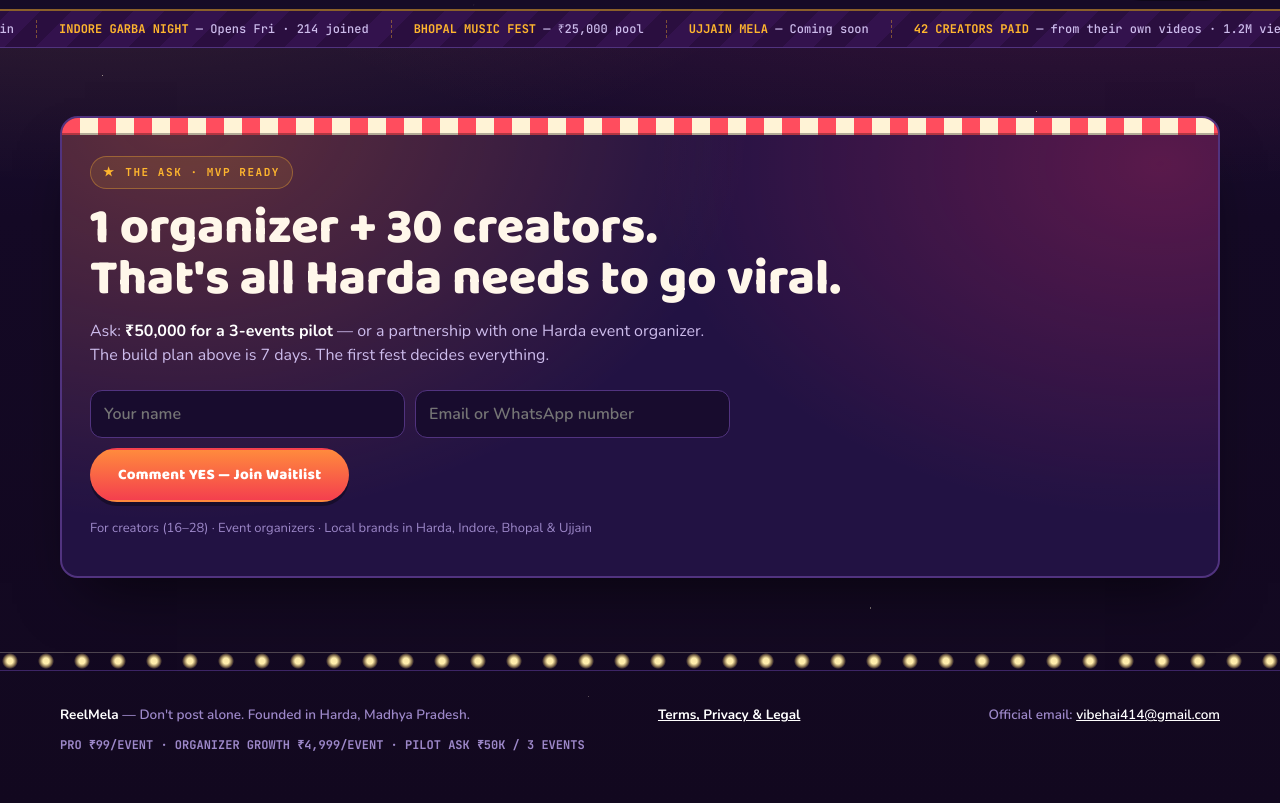
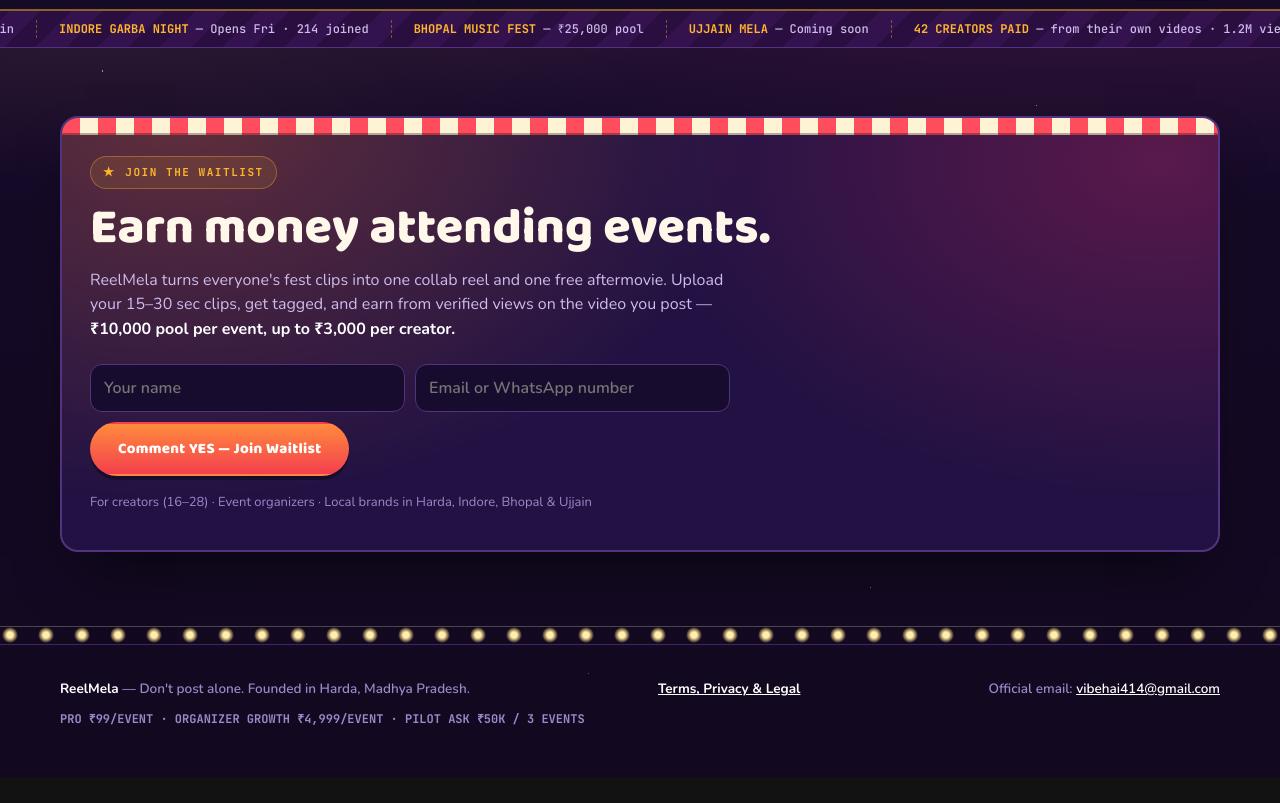
Before and after one commit to vibehai414-jpg/reelmela, a plain HTML site: page join.html in a window 1280 px wide. Shown: the part 84-887 px from the top of the page. After the commit the page ends 861 px from the top, so only its background shows below. Drawn offline with nearby package versions, Linux system fonts and the light colour scheme.

Commit message:
Join page: replace investor pitch with a short intro to ReelMela for new joiners

```diff
--- a/join.html
+++ b/join.html
@@ -361,9 +361,9 @@ footer a:hover{color:var(--gold)}
 
 <section id="join" aria-label="Join the ReelMela Harda launch waitlist"><div class="wrap">
   <div class="cta-box">
-    <div class="kicker">The ask · MVP ready</div>
-    <h2 style="margin-top:14px;max-width:760px">1 organizer + 30 creators.<br>That's all Harda needs to go viral.</h2>
-    <p style="color:var(--muted);max-width:640px;margin-top:14px;font-size:16px">Ask: <strong style="color:#fff">₹50,000 for a 3-events pilot</strong> — or a partnership with one Harda event organizer. The build plan above is 7 days. The first fest decides everything.</p>
+    <div class="kicker">Join the waitlist</div>
+    <h2 style="margin-top:14px;max-width:760px">Earn money attending events.</h2>
+    <p style="color:var(--muted);max-width:640px;margin-top:14px;font-size:16px">ReelMela turns everyone's fest clips into one collab reel and one free aftermovie. Upload your 15–30 sec clips, get tagged, and earn from verified views on the video you post — <strong style="color:#fff">₹10,000 pool per event, up to ₹3,000 per creator.</strong></p>
     <form class="waitlist" onsubmit="joinWaitlist(event)">
       <input type="text" id="wlName" placeholder="Your name" required aria-label="Your name">
       <input type="text" id="wlContact" placeholder="Email or WhatsApp number" required aria-label="Email or WhatsApp number">
```
